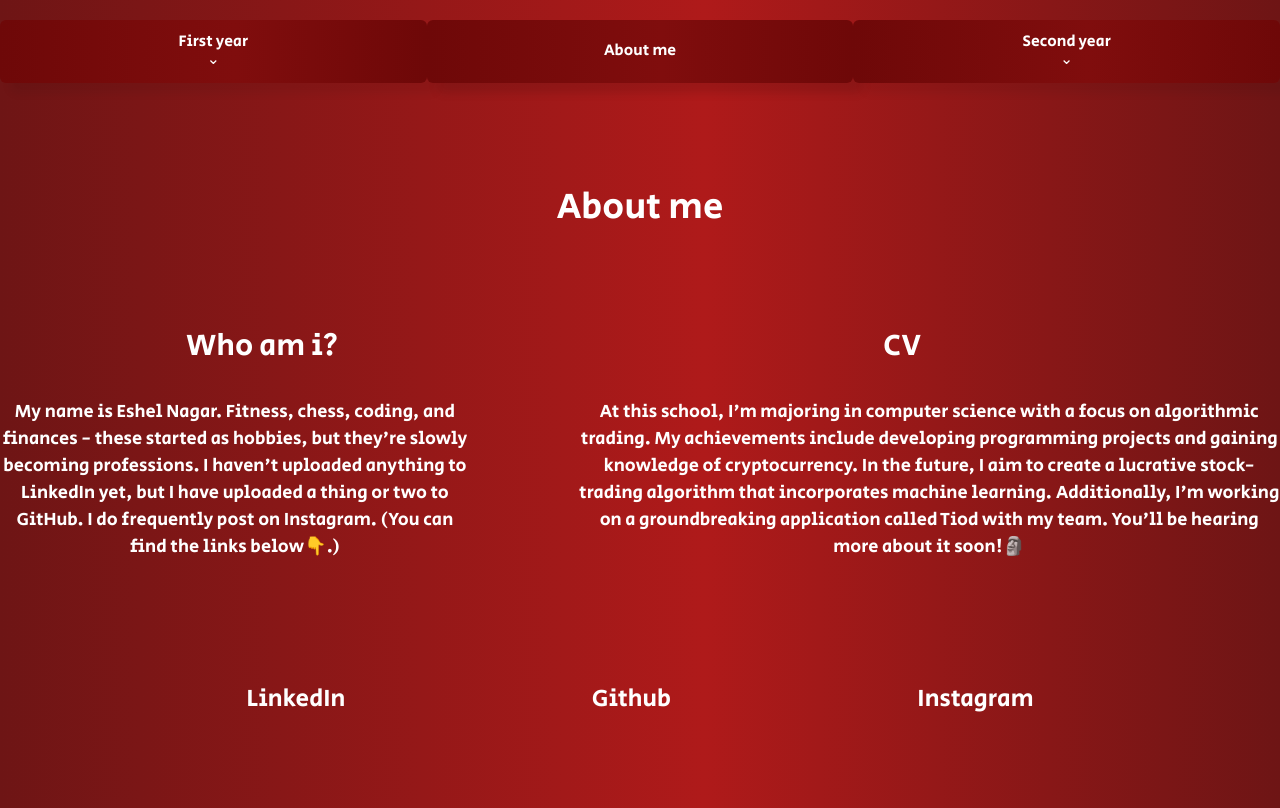
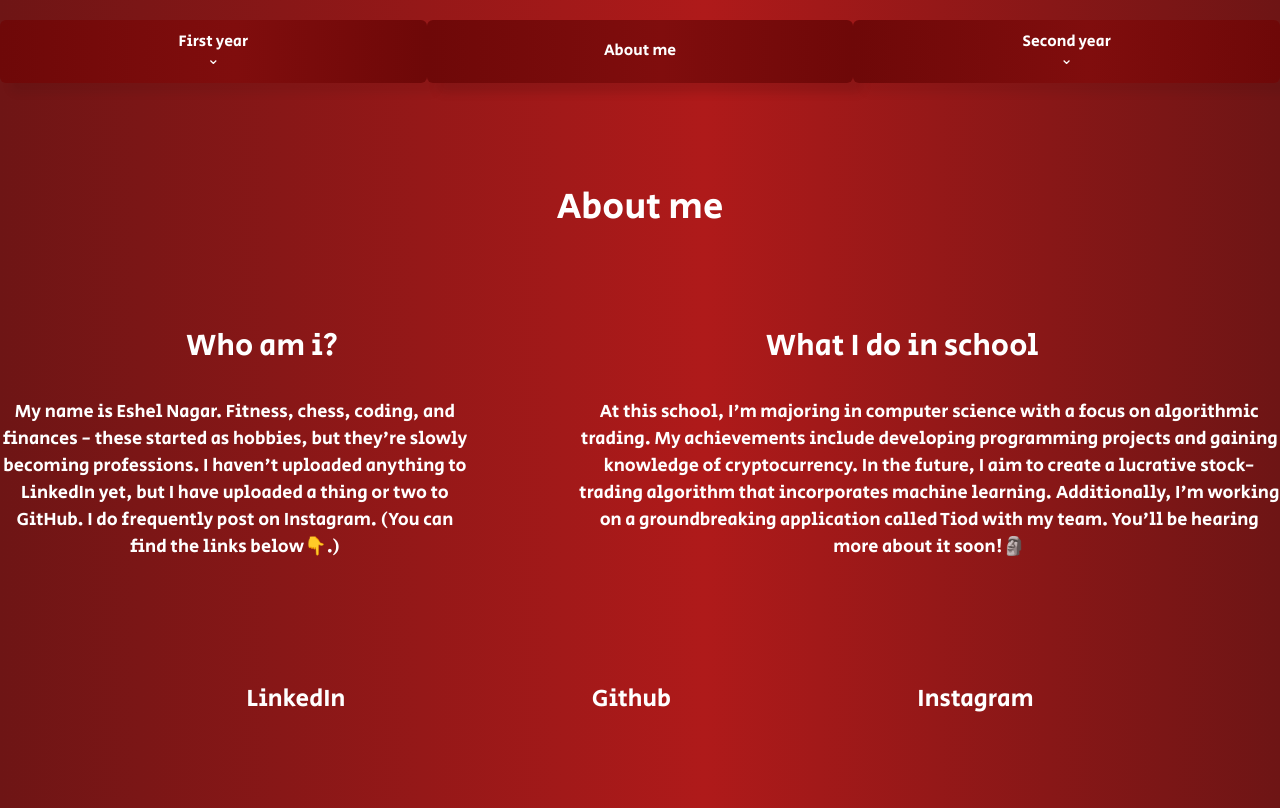
Before and after one commit to UnmatchedPerspicacious/pol-eshel_red, a Next.js app: page /projects/about in a window 1280 px wide. Built offline with nearby package versions, Linux system fonts and the light colour scheme.

Commit message:
Update page.tsx
I accidentally changed the wrong variable to What I do in school and not the right one so i just changed the right one

```diff
--- a/app/projects/about/page.tsx
+++ b/app/projects/about/page.tsx
@@ -11,7 +11,7 @@ export default function socials(){
     </p>
     </div>
     <div className="What I do in school:">
-      <h1 className="CV-head">CV</h1>
+      <h1 className="CV-head">What I do in school</h1>
       <p className="CV-text">
          At this school, I&apos;m majoring in computer science with a focus on algorithmic trading. My achievements include developing programming projects and gaining knowledge of cryptocurrency. In the future, I aim to create a lucrative stock-trading algorithm that incorporates machine learning. Additionally, I&apos;m working on a groundbreaking application called Tiod with my team. You&apos;ll be hearing more about it soon!🗿
       </p>
```
